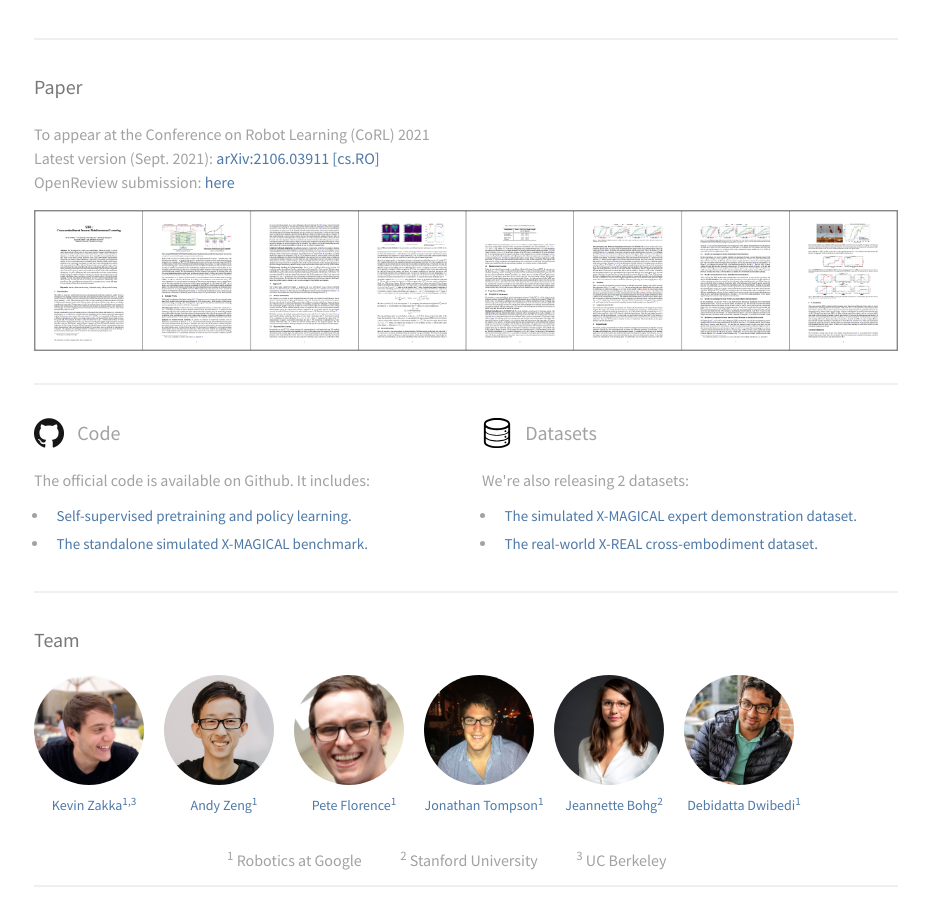
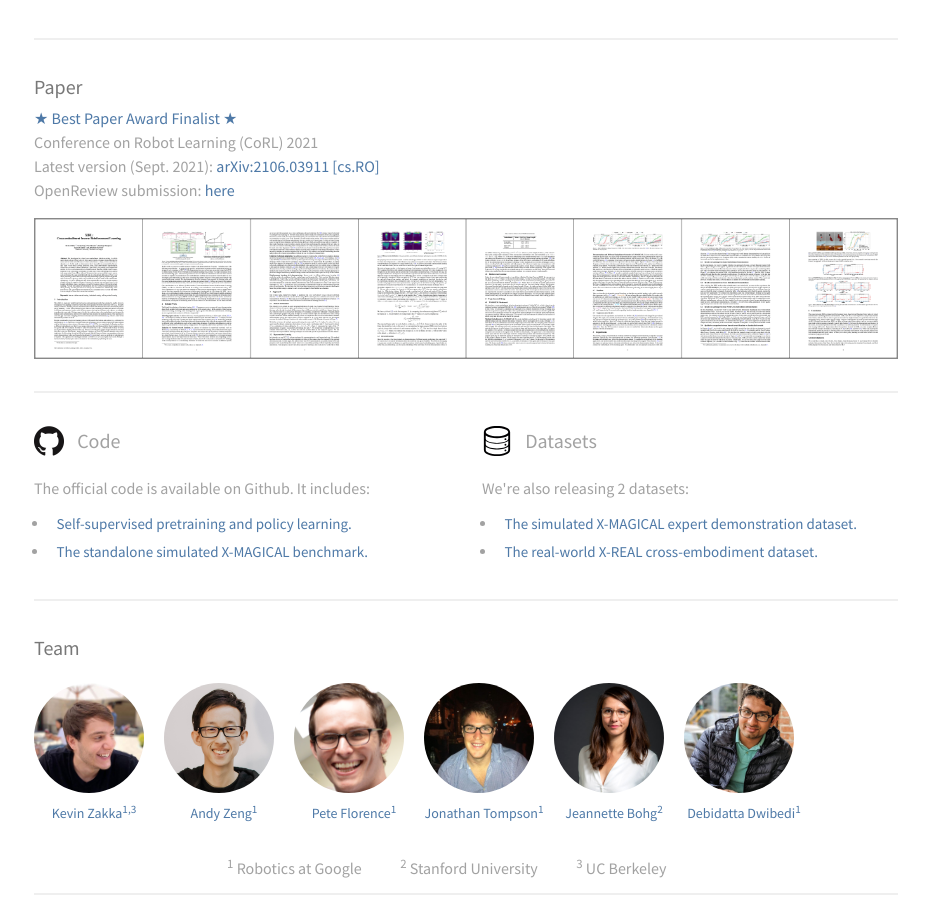
Before and after one commit to x-irl/x-irl.github.io, a plain HTML site: page index.html in a window 1280 px wide. Shown: the part 1245-2148 px from the top of the page, without its empty margins (174-1103 px from the left). Drawn offline with nearby package versions, Linux system fonts and the light colour scheme.

Commit message:
best paper award finalist

```diff
--- a/index.html
+++ b/index.html
@@ -60,7 +60,8 @@
                 <hr/>
                 <h3>Paper</h3>
 
-                <p>To appear at the Conference on Robot Learning (CoRL) 2021</p>
+                <p style="margin-top: -1em; margin-bottom: 0em;"><font color="4e79a7">&#9733; Best Paper Award Finalist &#9733;</font></p>
+                <p>Conference on Robot Learning (CoRL) 2021</p>
                 <p style="margin-bottom: 0em;">Latest version (Sept. 2021): <a href="https://arxiv.org/abs/2106.03911">arXiv:2106.03911 [cs.RO]</a></p>
                 <p style="margin-bottom: 1em;">OpenReview submission: <a href="https://openreview.net/forum?id=RO4DM85Z4P7">here</a>
                 <div class="12u$"><a href="https://arxiv.org/abs/2106.03911"><span class="image fit" style="border: 1px solid; border-color: #888888;"><img src="images/paper-thumbnail.png"/></span></a></div>
```
